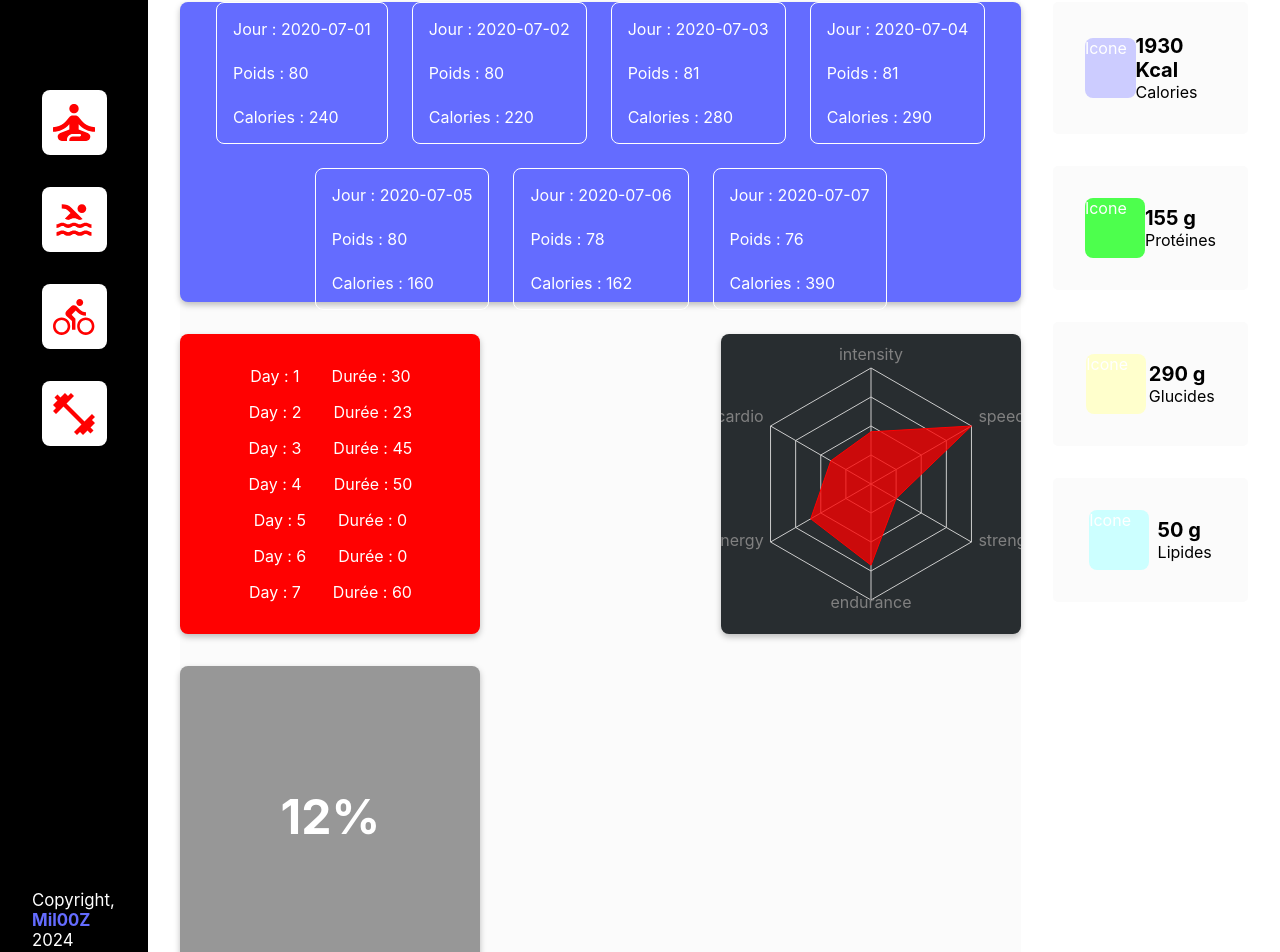
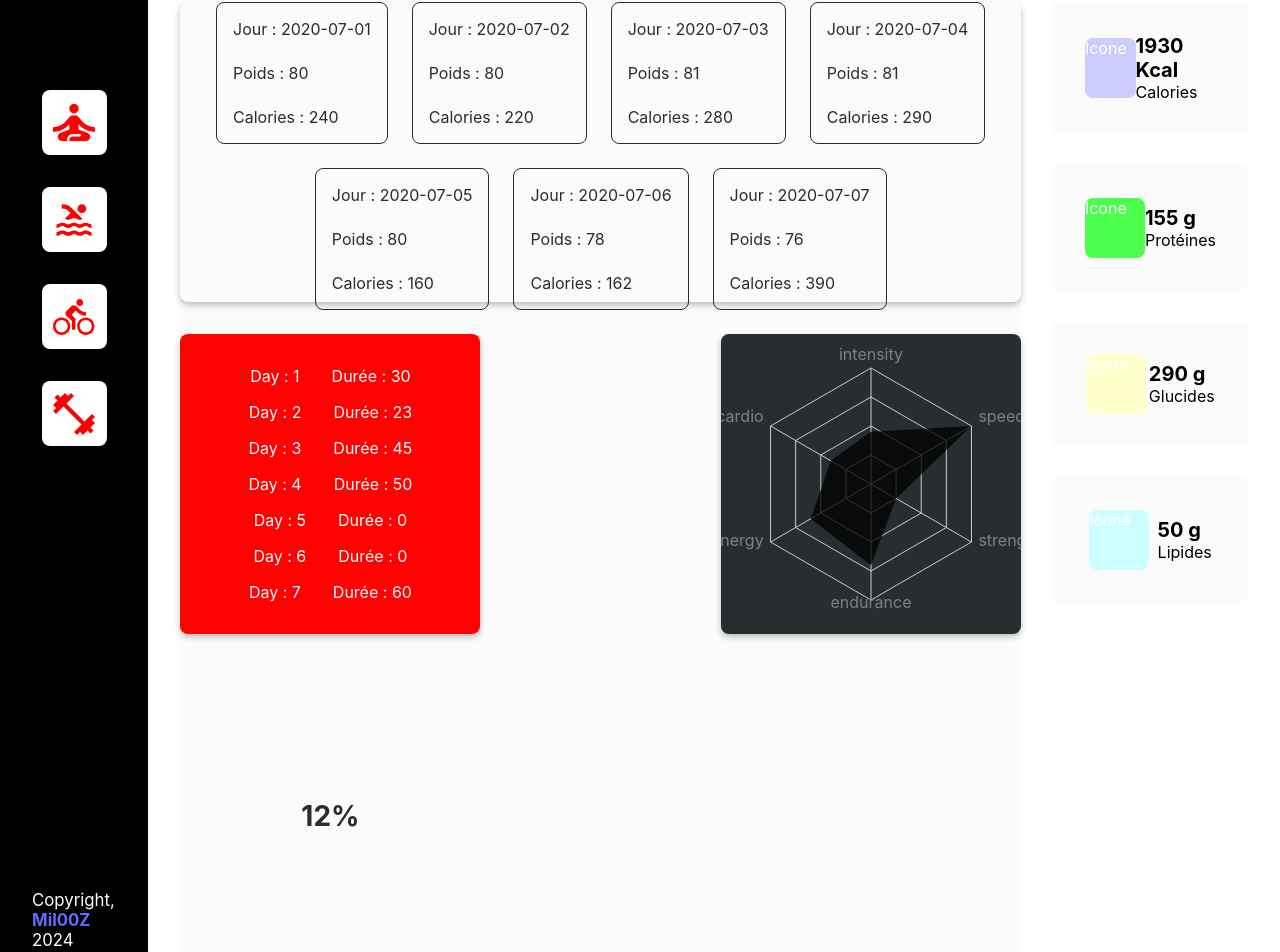
Before and after one commit to Mil00Z/sport-see, a React (Vite) app: page / in a window 1280 px wide. Shown: the part 385-1337 px from the top of the page. Built offline with nearby package versions, Linux system fonts and the light colour scheme.

Commit message:
Some styles additional for graphics UI

```diff
--- a/src/styles/base/_starter.scss
+++ b/src/styles/base/_starter.scss
@@ -12,6 +12,7 @@
   --black-color:#000;
   --white-color:#fff;
   --cool-color:#646cff;
+  --light-color:#FBFBFB;
   --timer-color:var(--primary-color);
 
   --reg-radius:8px;
--- a/src/styles/base/_utils.scss
+++ b/src/styles/base/_utils.scss
@@ -8,3 +8,10 @@
 .debeug {
   outline:3px dotted var(--debeug-color);
 }
+
+
+.error {
+  padding:1rem;
+  font-size:2rem;
+  color: var(--white-color);
+}
--- a/src/styles/layout/graphics.scss
+++ b/src/styles/layout/graphics.scss
@@ -1,5 +1,5 @@
-
 .block{
+  --data-color:var(--dark-color);
   --op:.25;
   --sizes:300px;
   width:var(--sizes);
@@ -10,31 +10,56 @@
 
 
 .average{
+  --data-color:var(--primary-color);
   display: flex;
   justify-content: center;
   align-content: center;
   flex-direction: column;
   row-gap:1rem;
-  background:var(--primary-color);
+  background:var(--data-color);
+
+  .custom-tooltip {
+    padding-inline:0.25rem;
+    background-color:var(--white-color);
+
+    .label{
+      color:var(--black-color);
+      font : {
+        weight:bold;
+       }
+    }
+
+  }
 }
 
 .score {
+  --data-color:var(--primary-color);
   display:flex;
   justify-content: center;
   align-items: center;
-  background:var(--grey-color);
+  background:var(--light-color);
+  position: relative;
+  box-shadow:unset;
 
   .final {
-    color:var(--white-color);
+    position: absolute;
+    display: flex;
+    flex-direction: column;
+    color:var(--dark-color);
+
      font : {
       weight:bold;
-      size:3rem;
+      size:1.75rem;
      }
+  }
+
+  .baseline{
+    color:var(--grey-color);
   }
 }
 
 .performance {
-  --perf-color:var(--primary-color);
+  --data-color:var(--primary-color);
   --gap:1.5rem;
   display: flex;
   justify-content: center;
@@ -48,6 +73,7 @@
     color:var(--white-color);
   }
 
+
 }
 
 .daily{
@@ -58,7 +84,7 @@
   justify-content: center;
   align-items: center;
   gap:var(--gap);
-  background:var(--cool-color);
+  background:var(--light-color);
 
   .session {
     display: flex;
@@ -68,13 +94,13 @@
     padding:1rem;
     flex-direction: column;
     row-gap: var(--gap);
-    border: 1px solid var(--white-color);
+    border: 1px solid var(--dark-color);
     border-radius: var(--reg-radius);
 
       .day,
       .calories,
       .weight {
-        color:var(--white-color);
+        color:var(--dark-color);
       }
 
   }
@@ -86,5 +112,4 @@
   align-items: center;
   column-gap: 2rem;
   color:var(--white-color);
-
 }
```
